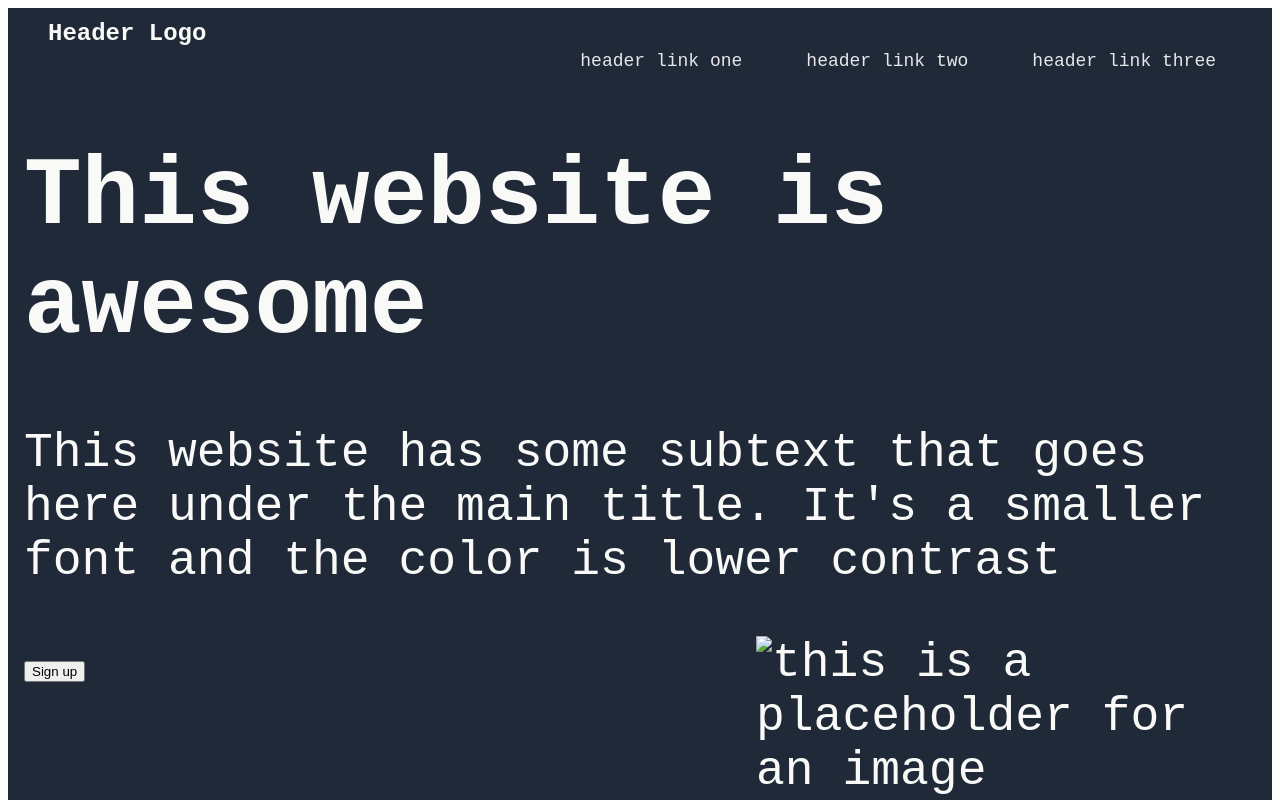
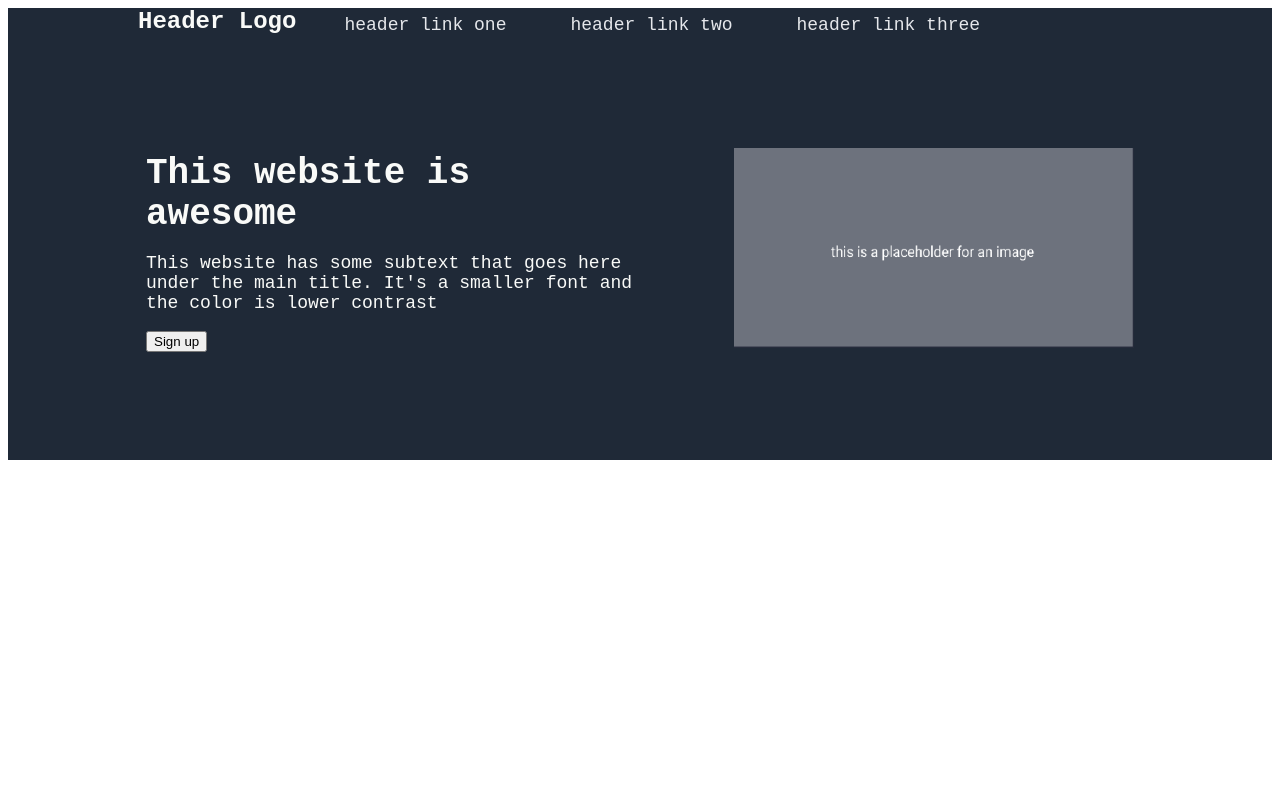
Before and after one commit to siyam-7/demo-repo, a plain HTML site: page project_landing-page/index.html in a window 1280 px wide. Shown: the top 800 px of the page. Drawn offline with Linux system fonts and the light colour scheme.

Commit message:
Creates the first section except the header links position and button design

```diff
--- a/project_landing-page/index.css
+++ b/project_landing-page/index.css
@@ -1,18 +1,35 @@
+h1{
+  margin-top: 10px;
+  margin-bottom: 0;
+}
 .header  {
     font-family: monospace;
     background:#1f2937;
-    padding:8px;
+    padding-inline: 130px;
     display:flex;
-    justify-content:space-around;
-    align-items:flex-start;
+    justify-content: flex-start;
     flex-direction: column;
     flex-wrap: wrap;
+    padding-bottom: 100px;
 
+
+  }
+
+  .header > * + * {
+    margin-top:50px;
+  }
+
+  .header-top{
+    display:flex;
+
+    margin-bottom: 50px;
   }
 
   .right_elements{
     display:flex;
     align-self: flex-end;
+    justify-content: flex-end;
+
 
   }
 
@@ -21,7 +38,6 @@
  .logo {
     font-size: 24px;
     font-weight: 900;
-    padding: 4px 32px;
     color:#f9faf8;
     display: flex;
     align-self: flex-start;
@@ -38,18 +54,34 @@
   }
 
   ul{
-    list-style-type:none;
-    margin:0;
-    padding:0;
+    list-style-type: none;
     display:flex;
+    margin:0 auto;
     gap:8px;
-    justify-content: right;
+  }
+
+  .headermain{
+    display:flex;
+    flex-direction: row;
+    column-gap: 100px;
+  }
+
+  .headerbody{
+    display:flex;
+    flex-wrap: wrap;
+    flex-direction: column;
+    align-items: flex-start;
+    font-weight:extra-bold;
+    color:#f9faf8
+
 
   }
 
-  .headerbody{
-    font-size:48px;
-    font-weight:extra-bold;
-    color:#f9faf8
+  .image{
+    display:flex;
+    align-self: center;
+
+    ;
+
 
   }
--- a/project_landing-page/index.html
+++ b/project_landing-page/index.html
@@ -10,6 +10,7 @@
 
 <body>
     <div class="header">
+        <div class="header-top">
         <div class="logo">Header Logo</div>
         <div class="right_elements">
             <ul>
@@ -19,14 +20,19 @@
 
             </ul>
         </div>
-
-        <div class="headerbody">
-            <h1>This website is awesome</h1>
+    </div>
+        <div class="headermain">
+         <div class="headerbody">
+            <h1 class="heading">This website is awesome</h1>
             <p>This website has some subtext that goes here under the main title. It's a smaller font and the color is lower contrast</p>
             <button class="button1">Sign up</button>
-            <img align="right" src="2.png" alt="this is a placeholder for an image" width="500" height="700">
 
+         </div>
+         <img class="image" align="right" src="placeholder.png" alt="this is a placeholder for an image" width="400" height="200">
         </div>
+
+
+
     </div>
 
 </body>
```
Also changed, not shown: project_landing-page/placeholder.png (added).
